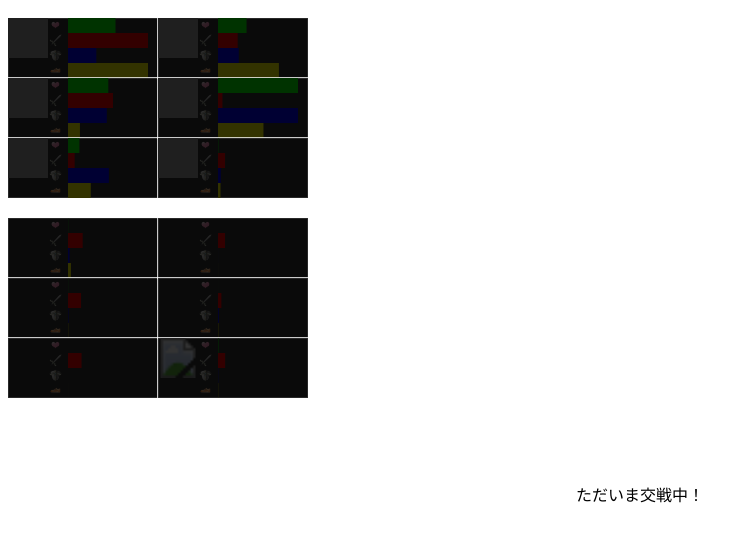
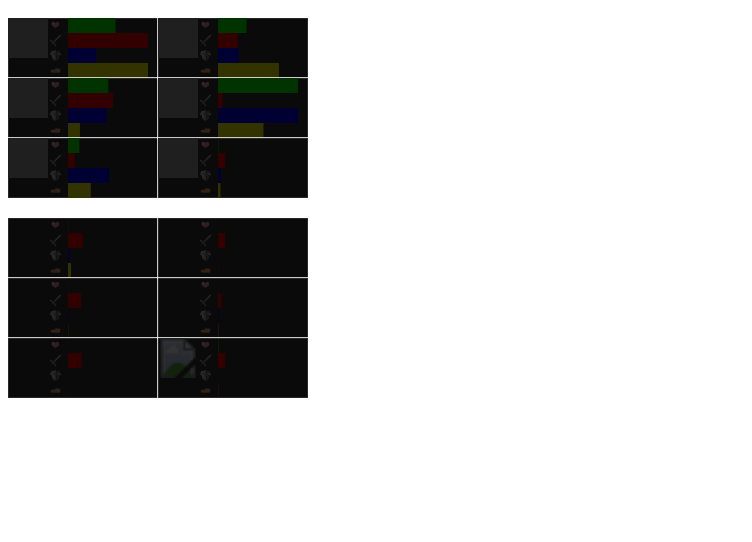
Before and after one commit to yoshifuji/kabucon_hackathon_comas, a plain HTML site: page app/battle.html in a window 1280 px wide. Shown: the whole page, without its empty margins (0-752 px from the left). Drawn offline with Linux system fonts and the light colour scheme; grey boxes are pictures that could not be loaded.

Commit message:
Update battle.html

```diff
--- a/app/battle.html
+++ b/app/battle.html
@@ -143,6 +143,5 @@ svg = d3.select("#graph")
 
 <body onload="page_init()">
 <div id="graph"></div>
-<center>ただいま交戦中！</center>
 </body>
 </html>
```
